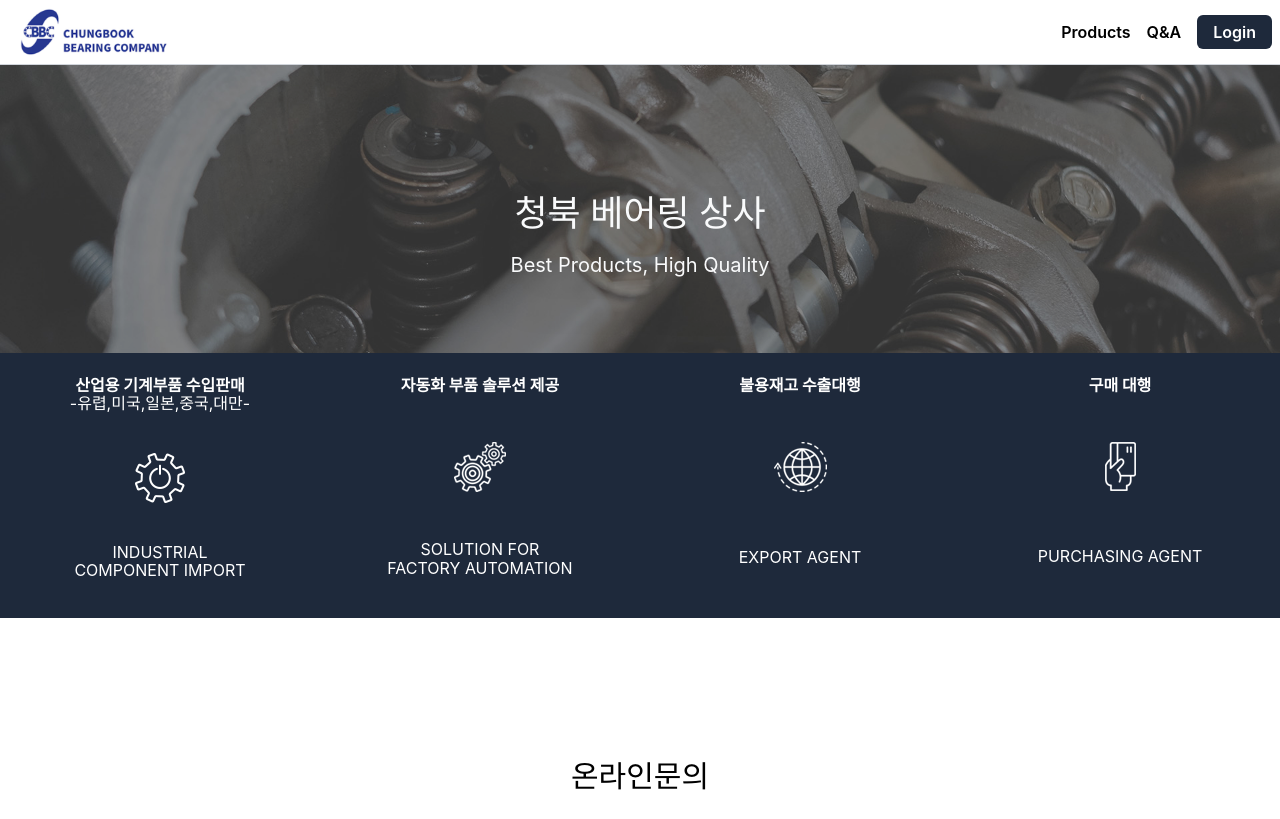
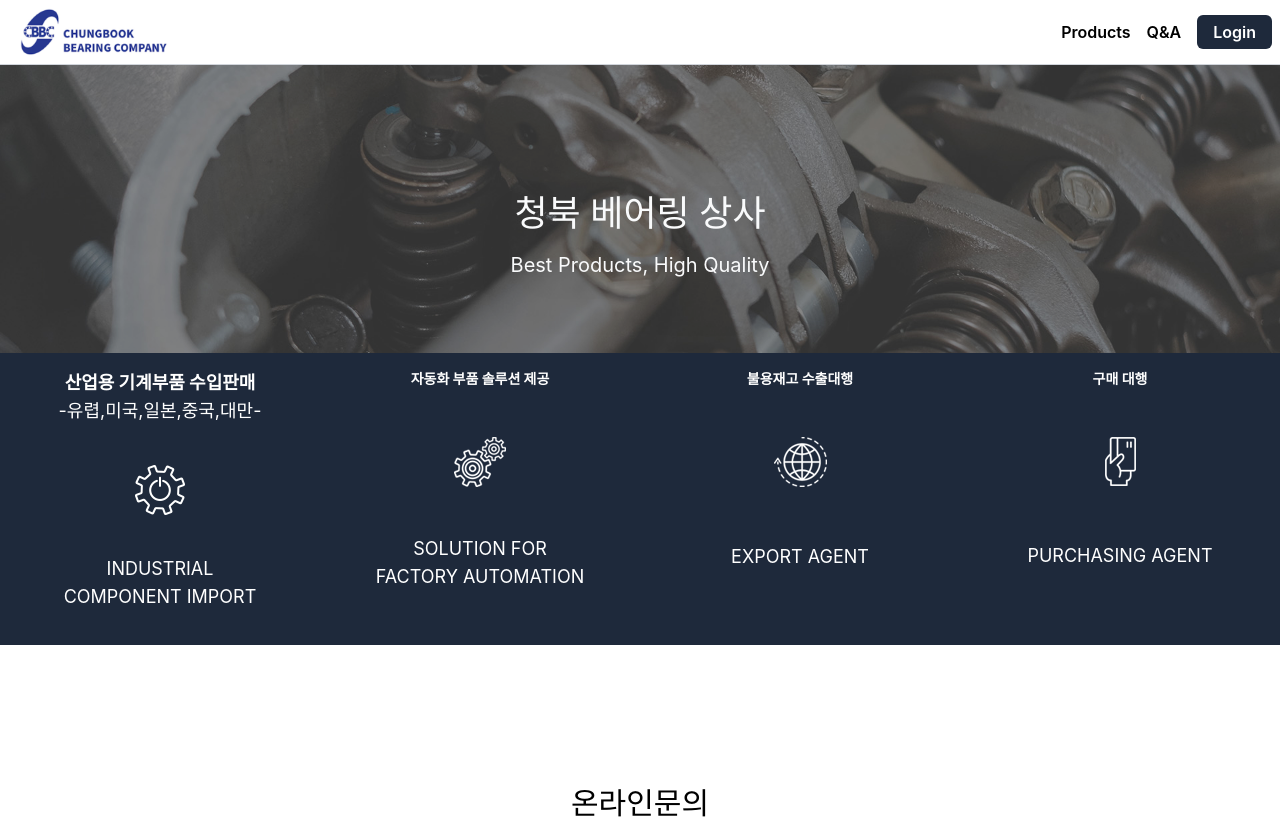
Before and after one commit to yunsoShin/CBbearingSite, a React (Create React App) app: page /react-shop in a window 1280 px wide. Shown: the top 819 px of the page. Built offline with nearby package versions, Linux system fonts and the light colour scheme; no server answers.

Commit message:
overflow해결

```diff
--- a/src/components/Content.jsx
+++ b/src/components/Content.jsx
@@ -6,28 +6,28 @@ import Main_icon4 from '../img/main_icon4.png';
 
 function Content(props) {
   return (
-    <div className="bg-slate-800 w-full  md:h-1/6  h-2/6 relative  -translate-y-24 flex md:justify-center md:items-center">
+    <div className="bg-slate-800 w-full  md:h-fit  h-fit relative  -translate-y-24 flex md:justify-center md:items-center">
       <ul className="flex flex-wrap gap-30 w-full ">
         <li className="md:w-1/4  w-2/4 flex flex-col items-center">
-          <strong p="true" className="text-white mt-4">산업용 기계부품 수입판매</strong>
-          <p className="text-white mb-10">-유렵,미국,일본,중국,대만-</p>
+          <strong p="true" className="text-white mt-4 text-sm md:text-lg">산업용 기계부품 수입판매</strong>
+          <p className="text-white text-xs md:text-lg mb-10">-유렵,미국,일본,중국,대만-</p>
           <img src={Main_icon1} alt="" className="mb-10" />
-          <p className="text-white  text-center">INDUSTRIAL <br />COMPONENT IMPORT</p>
+          <p className="text-white  text-center text-sm md:text-lg">INDUSTRIAL <br />COMPONENT IMPORT</p>
         </li>
         <li className="md:w-1/4 w-2/4 flex flex-col items-center ">
-          <strong p="true" className="text-white mb-12 mt-4">자동화 부품 솔루션 제공</strong>
+          <strong p="true" className="text-white mb-12 mt-4 text-sm mdLtext-lg">자동화 부품 솔루션 제공</strong>
           <img  src={Main_icon2} alt="" className="mb-12" />
-          <p className="text-white text-center ">SOLUTION FOR <br /> FACTORY AUTOMATION</p>
+          <p className="text-white text-center text-sm md:text-lg">SOLUTION FOR <br /> FACTORY AUTOMATION</p>
         </li>
         <li className="md:w-1/4 w-2/4 flex flex-col items-center">
-          <strong p="true" className="text-white mb-12 mt-4">불용재고 수출대행</strong>
+          <strong p="true" className="text-white mb-12 mt-4 text-sm mdLtext-lg">불용재고 수출대행</strong>
           <img src={Main_icon3} alt="" className="mb-14" />
-          <p className="text-white">EXPORT AGENT</p>
+          <p className="text-white text-sm md:text-lg">EXPORT AGENT</p>
         </li>
         <li className="md:w-1/4 w-2/4 flex flex-col items-center">
-          <strong p="true" className="text-white mb-12 mt-4">구매 대행</strong>
+          <strong p="true" className="text-white mb-12 mt-4 text-sm mdLtext-lg">구매 대행</strong>
           <img src={Main_icon4} alt="" className=" mb-14" />
-          <p className="text-white">PURCHASING AGENT</p>
+          <p className="text-white text-sm md:text-lg">PURCHASING AGENT</p>
         </li>
       </ul>
     </div>
--- a/src/components/Navbar.jsx
+++ b/src/components/Navbar.jsx
@@ -18,7 +18,7 @@ export default function Navbar() {
         <Link to='/products'>Products</Link>
         <Link to='/questions'>Q&A</Link>
         {user && user.isAdmin && (
-          <Link to='/products/new' className='text-2xl'>
+          <Link to='/products/new' className='text-2xl '>
             <BsFillPencilFill />
           </Link>
         )}
--- a/src/components/ProductList.jsx
+++ b/src/components/ProductList.jsx
@@ -111,8 +111,9 @@ export default function ProductList(){
         title: 'Title',
         dataIndex: 'title',
         key: 'title',
-        width: '30%',
+        width: '20%',
         ...getColumnSearchProps('title'),
+        render: (text) => <div className="md:w-24  sm:w-14 overflow-hidden overflow-ellipsis whitespace-nowrap">{text}</div>,
       },
       {
         title: 'Brand',
@@ -120,12 +121,14 @@ export default function ProductList(){
         key: 'brand',
         width: '20%',
         ...getColumnSearchProps('brand'),
+
       },
       {
         title: 'partNumber',
         dataIndex: 'partNumber',
         key: 'partNumber',
         ...getColumnSearchProps('partNumber'),
+        render: (text) => <div className="w-24 overflow-hidden overflow-ellipsis whitespace-nowrap">{text}</div>,
 
 
       },
@@ -138,11 +141,11 @@ export default function ProductList(){
             <Button type="primary" danger onClick={()=>handleDelete(record.id)}>
               Delete
             </Button>
-          ) : <div className=' bg-slate-800   rounded-md text-center '><Link className='text-white' to='/questions'>Contact</Link> </div>;
+          ) : <div className=' bg-slate-800  rounded-md text-center  md:w-20'><Link className='text-white text-xs md:text-xl' to='/questions'>Contact</Link> </div>;
         }
       }
     ];
 
 
-    return <Table  className='' columns={columns} dataSource={data} rowKey="id"  />;
+    return <div className=' overflow-auto'><Table  className='min-w-fit' columns={columns} dataSource={data} rowKey="id"  /></div>;
   };
```
